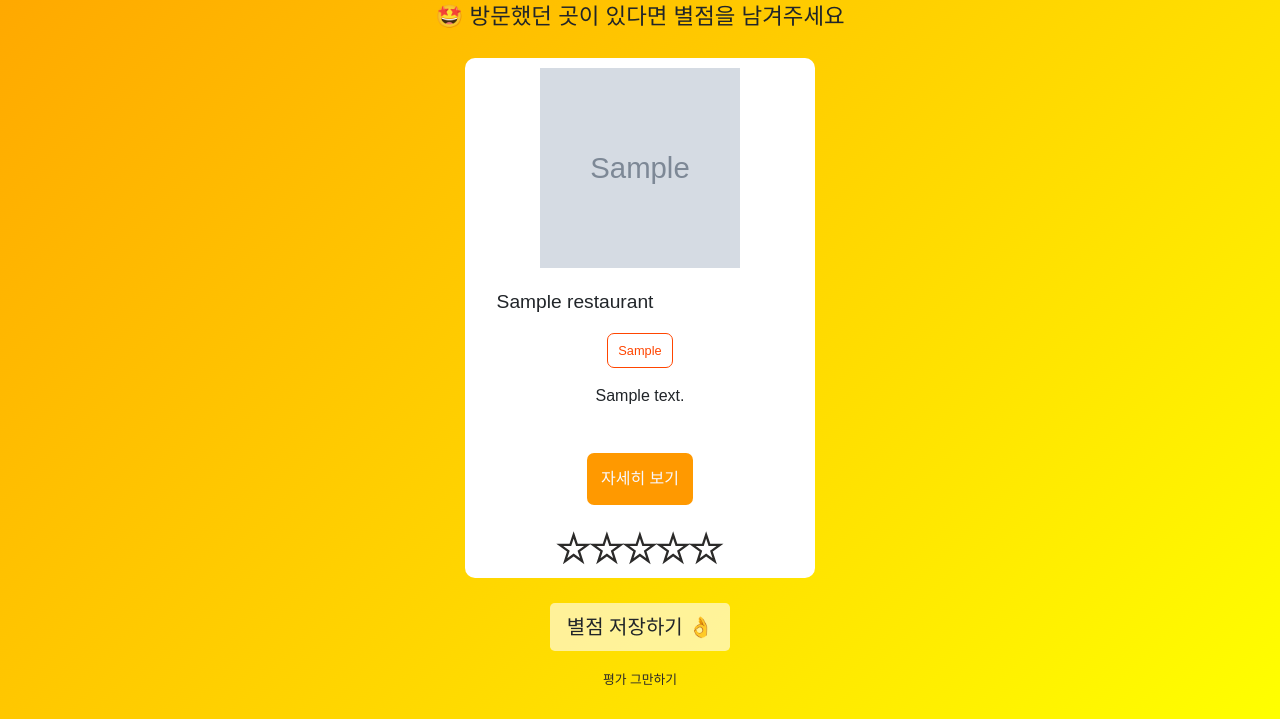
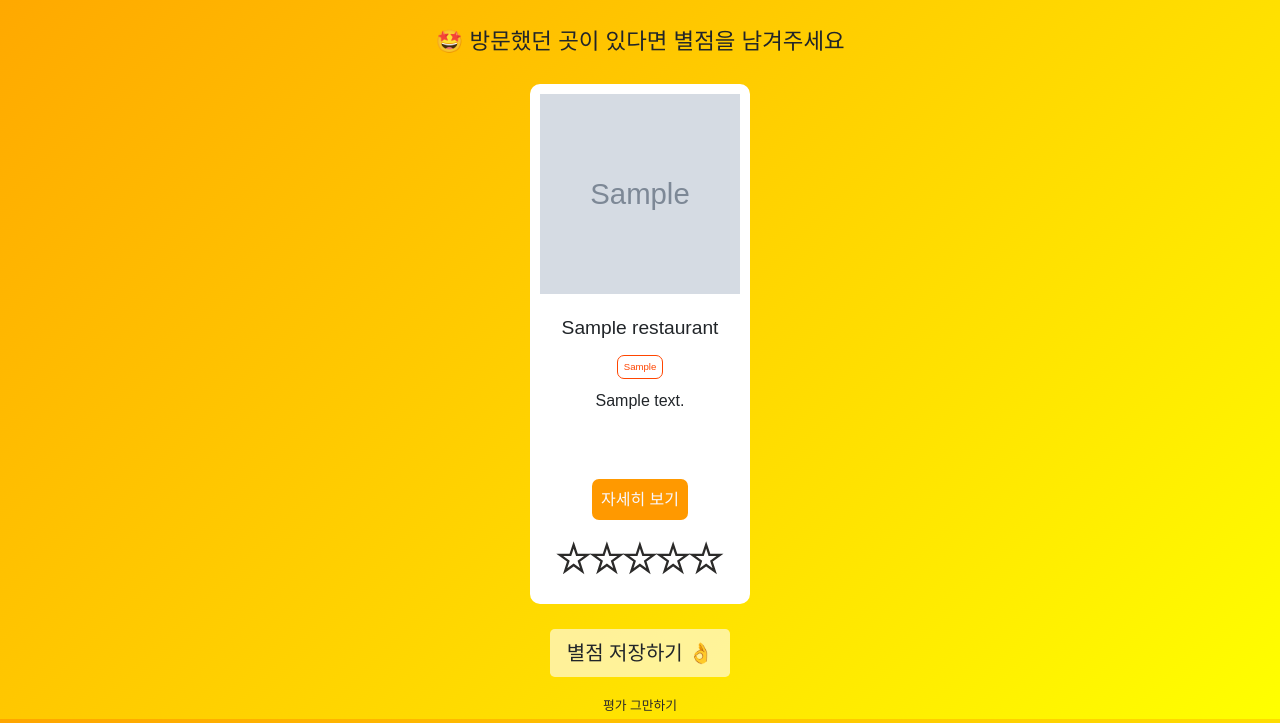
Before and after one commit to SeonminKim1/PJ-TODAY_LUNCH, a Django app: template templates/main/scoring.html in a window 1280 px wide. Shown: the part 81-804 px from the top of the page. Run offline with Django 4.2, Linux system fonts and the light colour scheme; tables that the repository leaves empty hold one stand-in row (values such as "Sample post"); the template is opened without the code that fills it: values that come from a table or form of the project are taken from there, most other values are stand-ins (such as "Sample title", 1, 10 or a date in 2020); grey boxes marked "Sample" are stand-in pictures; some libraries are stand-ins or nearby versions; some web fonts are replaced.

Commit message:
Update css scoring

```diff
--- a/static/css/scoring.css
+++ b/static/css/scoring.css
@@ -9,6 +9,9 @@ body {
     -o-background-size: cover;
 }
 
+.main_container {
+    margin-top: 2%;
+}
 .title_wrapper {
     text-align: center;
 }
@@ -31,13 +34,12 @@ body {
 }
 
 .card_box {
-    width: 350px;
+    width: 220px;
     height: 520px;
     text-align: center;
     margin: 5px;
     background-color: white;
     border-radius: 10px;
-
 }
 
 .card_items {
@@ -53,9 +55,6 @@ body {
 .card_title_item {
     justify-content: center;
     margin: 10px 10px;
-}
-
-.card_content_item {
 }
 
 .card_item_left {
@@ -74,7 +73,7 @@ body {
     min-width: 30px;
     text-align: center;
     color: orangered;
-    font-size: .8rem;
+    font-size: .6rem;
     font-weight: 500;
     margin-bottom: 5%;
     border-radius: 7px;
--- a/templates/main/scoring.html
+++ b/templates/main/scoring.html
@@ -8,7 +8,6 @@
     <div class="main_container">
         <div class="title_wrapper">
             <p class="title_center"> &#x1F929; 방문했던 곳이 있다면 별점을 남겨주세요 </p>
-            {#        <p class="description"> 점심 후기 별점을 남겨주세요 </p>#}
         </div>
         <div class="main_wrapper">
             <div class="card_contents">
```
